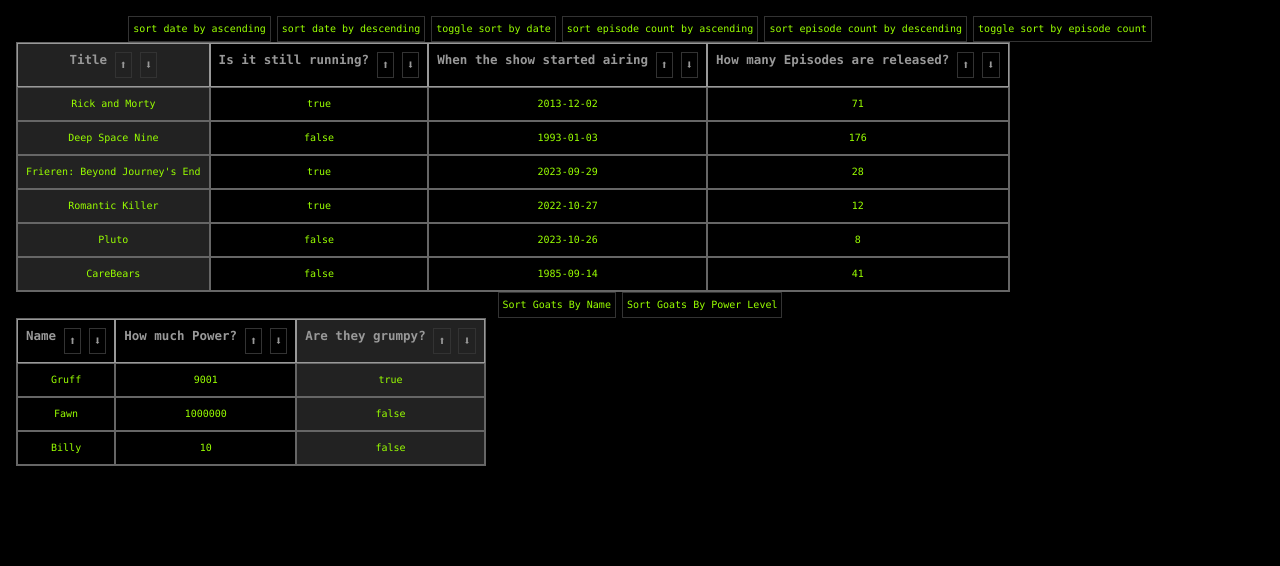
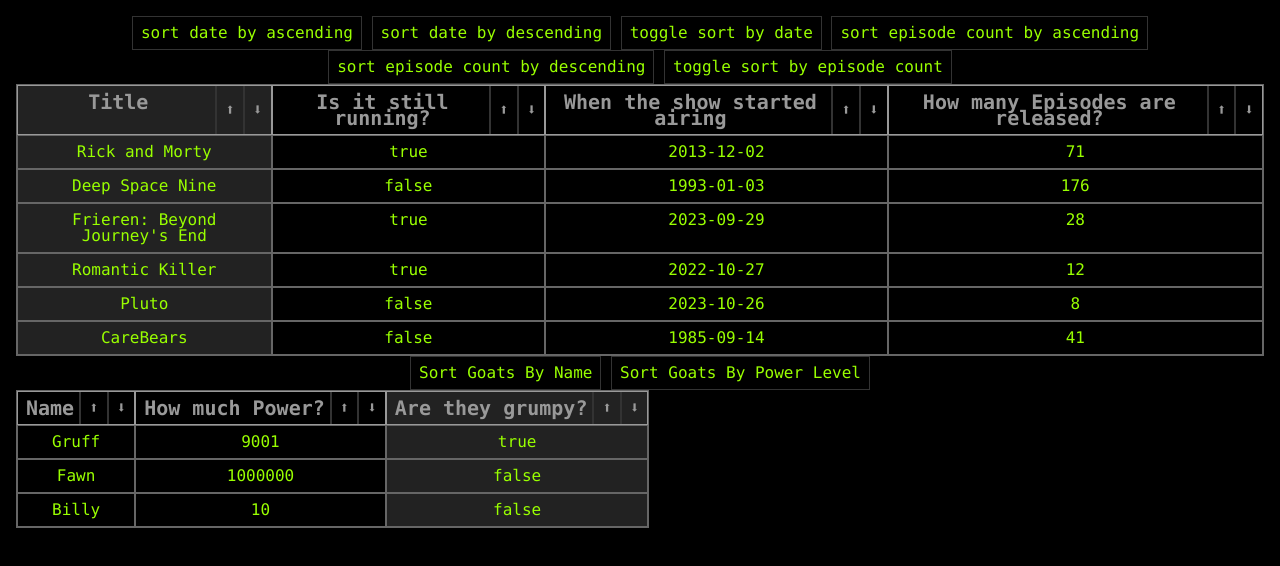
Before and after one commit to ervenus-dott/sortable_table, a plain HTML site: page learn_sorting.html in a window 1280 px wide. Drawn offline with Linux system fonts and the light colour scheme.

Commit message:
style sort buttons in table headers

```diff
--- a/learn_sorting.js
+++ b/learn_sorting.js
@@ -47,6 +47,7 @@
     return /*html*/`
     <th class="${column.key}">
         <span>${column.label}</span>
+        <span class="buttons">
             <button
                 data-column="${column.key}"
                 data-direction="ascending"
@@ -57,6 +58,7 @@
                 data-direction="descending"
                 data-type="${column.type}"
             >⬇</button>
+        </span>
     </th>`;
 };
 var renderTableRowCell = function (value, key) {
--- a/style.css
+++ b/style.css
@@ -20,7 +20,7 @@
 	background-color: #000;
 	color: #9f0;
 	line-height: 16px;
-	font-size: 10px;
+	font-size: 16px;
 	font-family: monaco, monospace;
 	font-weight: normal;
 	padding: 16px;
@@ -32,7 +32,7 @@
     border: 1px solid #333;
 }
 button {
-    padding: 4px;
+    padding: 0.5rem;
     border: 1px solid #333;
     background-color: transparent;
 }
@@ -85,6 +85,20 @@
 	font-weight: 800;
 	color: #999;
 	font-size: 1.25em;
+	position: relative;
+	padding-right: 3.75rem;
+}
+th .buttons {
+	position: absolute;
+	top: 0;
+	right: 0;
+	font-size: 0;
+	height: 100%;
+}
+th .buttons button {
+	font-size: 1rem;
+	height: 100%;
+	border-width: 0 0 0 2px;
 }
 td {
 	border: 1px solid #666;
```
Lines whose indentation alone changed are shown as unchanged.
